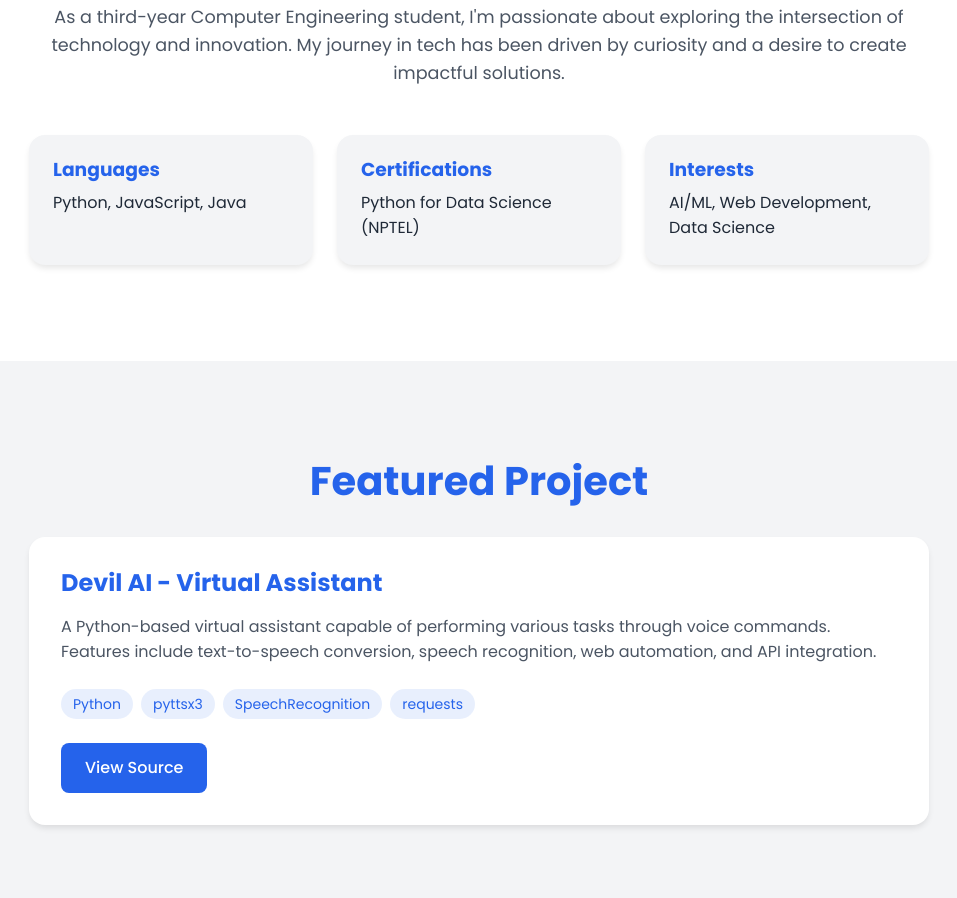
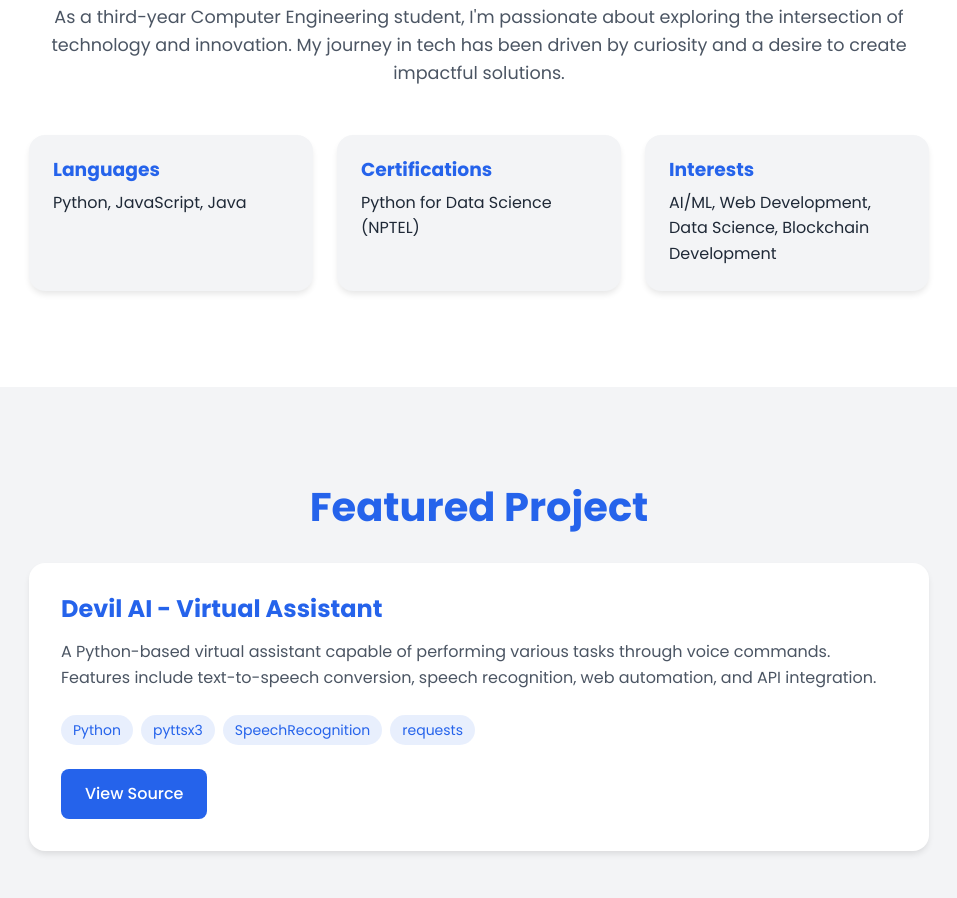
Before and after one commit to Arth9vansola/css_practice-_portfolio, a plain HTML site: page index.html in a window 1280 px wide. Shown: the part 973-1871 px from the top of the page, without its empty margins (161-1118 px from the left). Drawn offline with Linux system fonts and the light colour scheme.

Commit message:
Update index.html

```diff
--- a/index.html
+++ b/index.html
@@ -56,7 +56,7 @@
             </div>
             <div class="skill-card">
               <h3>Interests</h3>
-              <p>AI/ML, Web Development, Data Science</p>
+              <p>AI/ML, Web Development, Data Science, Blockchain Development</p>
             </div>
           </div>
         </div>
```
